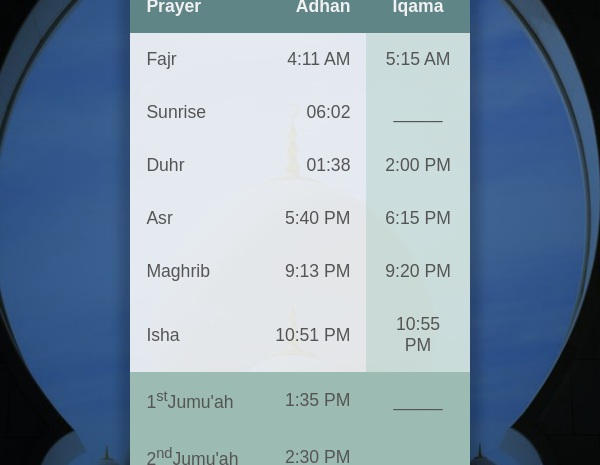
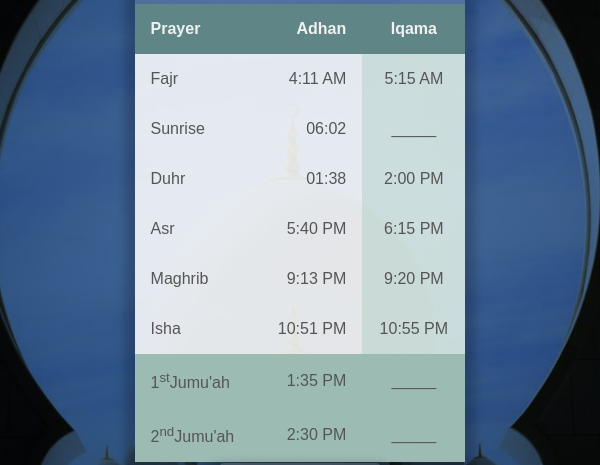
Before and after one commit to codingXllama/AlberrPrayerTimes, a plain HTML site: page index.html in a window 600 px wide. Shown: the part 206-671 px from the top of the page. Drawn offline with Linux system fonts and the light colour scheme.

Commit message:
fixed padding and fontsize 20250710

```diff
--- a/css/deafultstyle.css
+++ b/css/deafultstyle.css
@@ -247,8 +247,8 @@ button:active {
 
   th,
   td {
-    padding: 0.6rem;
-    font-size: 1.1rem;
+    padding: 1rem;
+    font-size: 1rem;
   }
   table {
     width: 20vw;
@@ -266,7 +266,7 @@ button:active {
     border: none; /* Removes borders from the cells */
 
     padding: 1rem;
-    font-size: 1.1rem;
+    font-size: 1rem;
     /* color: red; */
   }
   table {
```
